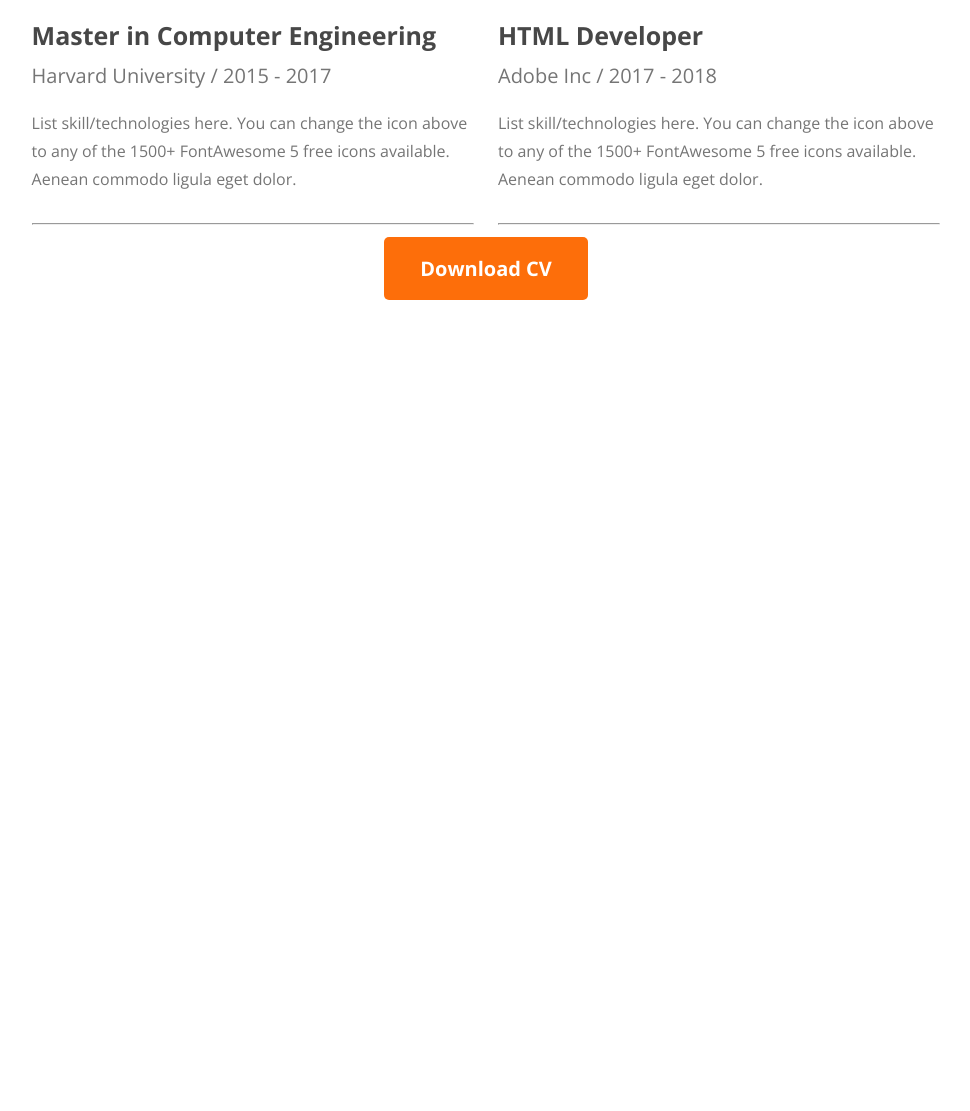
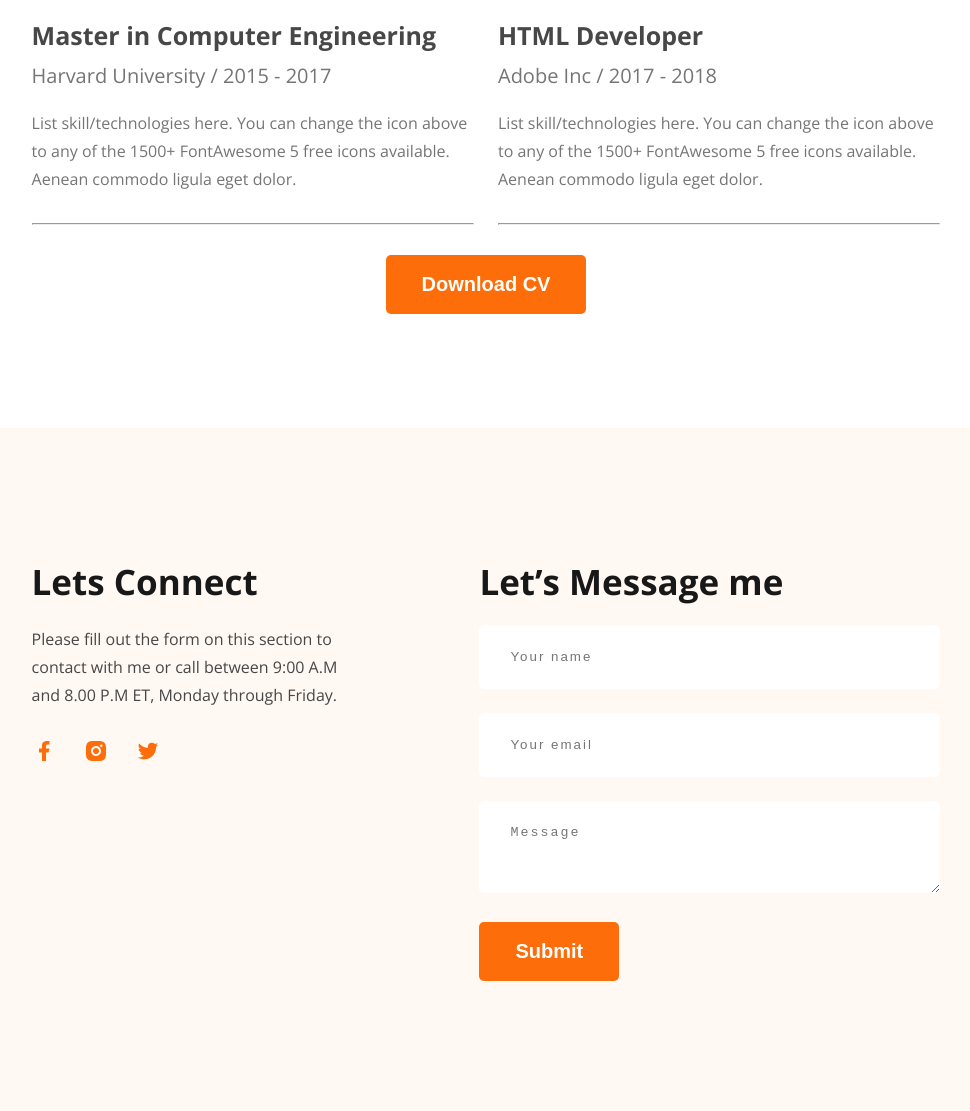
Before and after one commit to bishwasshimulA1/hero-dev-code, a plain HTML site: page index.html in a window 1280 px wide. Shown: the part 3236-4347 px from the top of the page, without its empty margins (154-1124 px from the left). Before the commit the page ends 3536 px from the top, so only its background shows below. Drawn offline with nearby package versions, Linux system fonts and the light colour scheme.

Commit message:
this is my first portfolio website

```diff
--- a/css/style.css
+++ b/css/style.css
@@ -37,7 +37,9 @@
     color:#757575;
     margin-bottom:30px;
 }
-
+.text-center{
+    text-align:center;
+}
 
 /* main style */
 header{
@@ -259,7 +261,6 @@
     color:#D1D1D1;
 
 }
-
 .experience .resume-card .university{
 font-size:20px;
 color:#757575;
@@ -270,3 +271,54 @@
 color:#757575;
 line-height: 28px;
 }
+/* style footer container */
+
+footer{
+    margin-top:114px;
+    padding:130px 0;
+    background-color: #FFF8F3;
+}
+.footer-container{
+width:71%;
+max-width:1140px;
+margin:0 auto;
+display:flex;
+gap:117px;
+
+}
+.footer-container h2{
+    font-size:35px;
+    color:#181818;
+    font-weight: bold;
+    margin-bottom:20px;
+}
+.social{
+    max-width:562px;
+
+}
+.social p{
+    color:#474747;
+    line-height: 28px;
+    font-size:16px;
+    margin-bottom:30px;
+}
+.social .icons img{
+
+    height: 24px;
+    width: 24px;
+}
+.social .icons a{
+margin-right:24px;
+}
+
+.footer-container form input[type='text'],.footer-container form  textarea{
+    width:461px;
+    padding:18px 31px;
+    margin-bottom:24px;
+    border:none;
+    border-radius:5px;
+    color:#757575;
+    line-height: 28px;
+    letter-spacing: 2px;
+
+}
--- a/index.html
+++ b/index.html
@@ -161,12 +161,38 @@
             </div>
         </div>
     </div>
+
+    <div class="text-center"><button class="btn">Download CV</button></div>
 </section>
-<div style="text-align: center;">
-    <buttton class="btn">Download CV</buttton>
+
+<!-- footer section style -->
+
+<footer>
+<div class="footer-container">
+    <div class="social">
+        <h2>Lets Connect</h2>
+        <p>Please fill out the form on this section to contact with me or call between 9:00 A.M and 8.00 P.M ET, Monday through Friday.</p>
+        <div class="icons">
+            <a href="#"><img src="images/icons/facebook.png" alt=""></a>
+            <a href="#"><img src="images/icons/insta.png" alt=""></a>
+            <a href="#"><img src="images/icons/twitter.png" alt=""></a>
+        </div>
+    </div>
+    <form action="" class="form">
+        <h2>Let’s Message me</h2>
+        <div class="">
+            <input type="text" name="" id="" placeholder="Your name">
+        </div>
+        <div class="">
+            <input type="text" name="" id="" placeholder="Your email">
+        </div>
+        <div class="">
+            <textarea name="" id="" placeholder="Message"></textarea>
+        </div>
+       <input class="btn" type="submit" value="Submit">
+    </form>
 </div>
-
-
+</footer>
 
 </body>
 </html>
```
